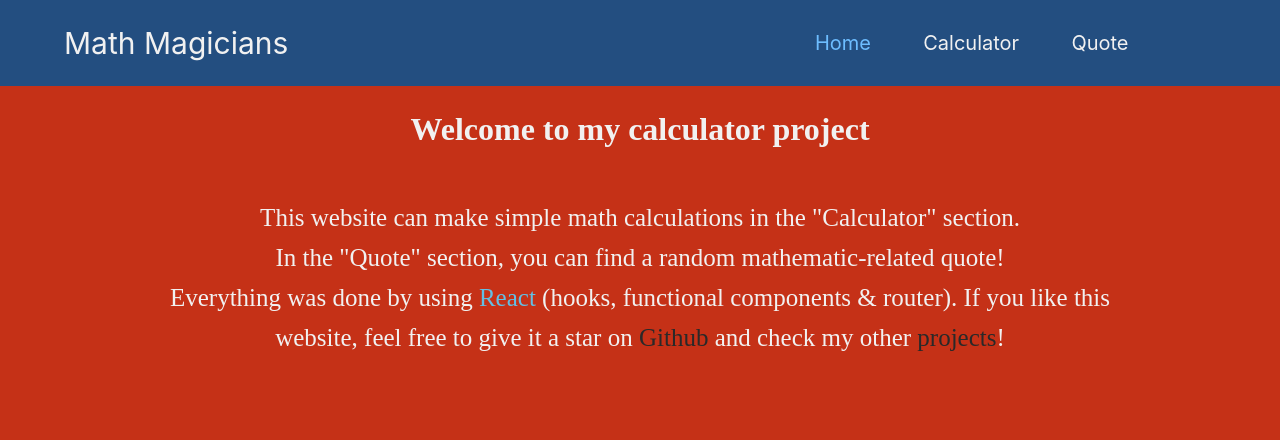
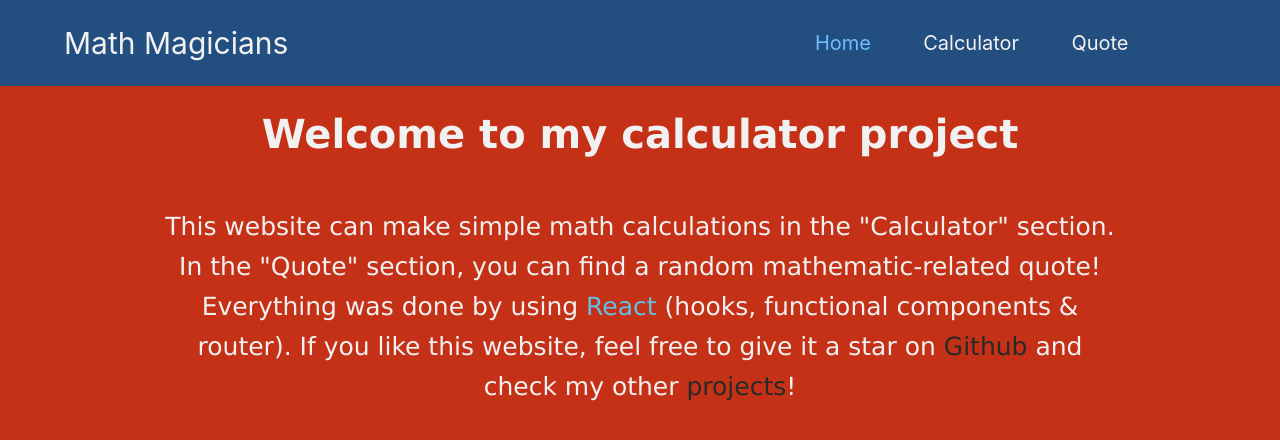
Before and after one commit to Gopxfs/Math-Magicians, a React (Create React App) app: page / in a window 1280 px wide. Shown: the top 440 px of the page. Built offline with nearby package versions, Linux system fonts and the light colour scheme.

Commit message:
Update header size and add font-family

```diff
--- a/src/partials/_home.scss
+++ b/src/partials/_home.scss
@@ -3,8 +3,14 @@
   flex-direction: column;
   align-items: center;
   width: 100vw;
+  margin-bottom: 50px;
+
+  * {
+    font-family: 'Lucida Sans', 'Lucida Sans Regular', 'Lucida Grande', 'Lucida Sans Unicode', Geneva, Verdana, sans-serif;
+  }
 
   h1 {
+    font-size: 40px;
     padding: 25px;
     margin-bottom: 25px;
     color: rgb(241, 241, 241);
```
